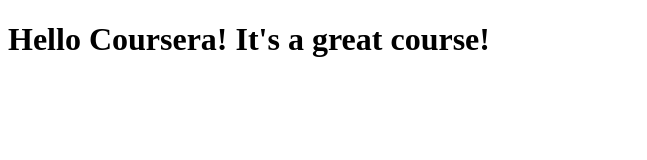
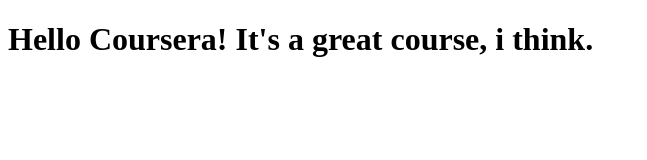
Before and after one commit to canton1991/coursera-test, a plain HTML site: page site/index.html in a window 1280 px wide. Shown: the whole page, without its empty margins (0-647 px from the left). Drawn offline with Linux system fonts and the light colour scheme.

Commit message:
Small addition to our page content.

```diff
--- a/site/index.html
+++ b/site/index.html
@@ -4,6 +4,6 @@
 	<title>Hello Coursera!</title>
 </head>
 <body>
-<h1>Hello Coursera! It's a great course!</h1>
+<h1>Hello Coursera! It's a great course, i think.</h1>
 </body>
 </html>
```
